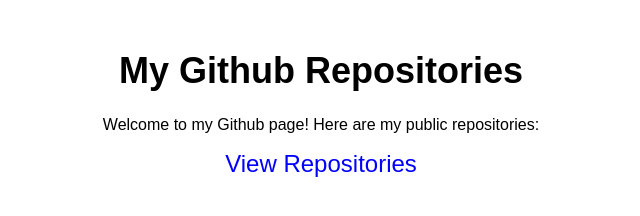
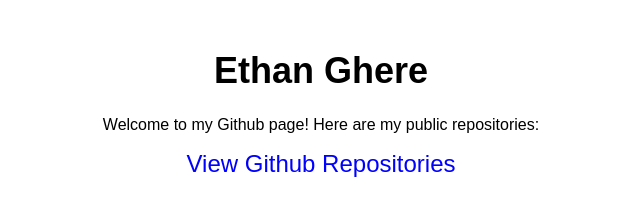
Before and after one commit to danehobrecht/eghere-bsu.github.io, a plain HTML site: page index.html in a window 1280 px wide. Shown: the whole page, without its empty margins (319-959 px from the left). Drawn offline with Linux system fonts and the light colour scheme.

Commit message:
Update Site Name

```diff
--- a/index.html
+++ b/index.html
@@ -2,7 +2,7 @@
 <html>
   <head>
     <meta charset="UTF-8">
-    <title>My Github Repositories</title>
+    <title>Ethan Ghere</title>
     <style>
       /* Add some styling to make it look nice */
       body {
@@ -21,8 +21,8 @@
     </style>
   </head>
   <body>
-    <h1>My Github Repositories</h1>
+    <h1>Ethan Ghere</h1>
     <p>Welcome to my Github page! Here are my public repositories:</p>
-    <p><a href="https://github.com/eghere-bsu?tab=repositories">View Repositories</a></p>
+    <p><a href="https://github.com/eghere-bsu?tab=repositories">View Github Repositories</a></p>
   </body>
 </html>
```
